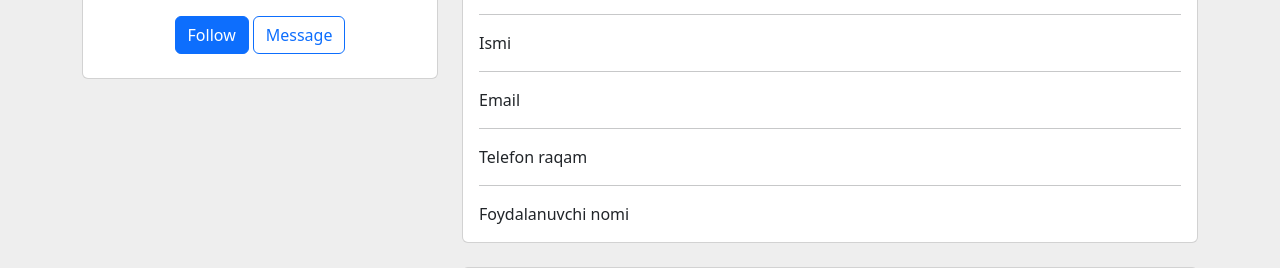
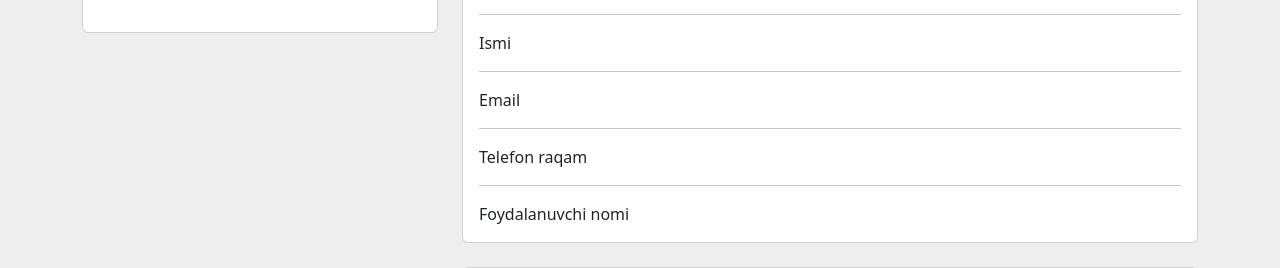
Before and after one commit to Arrow2004/phy-project, a Node server app: a page that uses views/user/profile.hbs in a window 1280 px wide. Shown: the part 163-431 px from the top of the page. Run offline with Node 20, Linux system fonts and the light colour scheme; some libraries are stand-ins or nearby versions.

Commit message:
bug-fixes-on-UI

```diff
--- a/controllers/authControllers.js
+++ b/controllers/authControllers.js
@@ -1,9 +1,9 @@
-const User =require('../models/userModel')
+const User = require('../models/userModel')
 const uploadImage = require('../utils/cloudinary')
 const getLoginPage =(req,res)=>{
     res.render('user/login',{
         title: 'Hisobga kirish',
-        regError: req.flash('loginError')
+        loginError: req.flash('loginError')
     })
 }
 const getRegisterPage =(req,res)=>{
@@ -26,7 +26,7 @@ const login = async (req,res)=>{
             }
         }else{
             req.flash('loginError',`Bunday foydalanuvchi topilmadi!!!`)
-                res.redirect('/auth/login')
+            res.redirect('/auth/login')
         }
 
     } catch (e) {
--- a/views/user/profile.hbs
+++ b/views/user/profile.hbs
@@ -7,12 +7,6 @@
             <img src="{{user.profilePic}}" alt="avatar"
               class="rounded-circle img-fluid" style="width: 150px;">
             <h5 class="my-3">{{user.firstName}} {{user.lastName}}</h5>
-            {{!-- <p class="text-muted mb-1"></p>
-            <p class="text-muted mb-4">Bay Area, San Francisco, CA</p> --}}
-            <div class="d-flex justify-content-center mb-2">
-              <button type="button" class="btn btn-primary">Follow</button>
-              <button type="button" class="btn btn-outline-primary ms-1">Message</button>
-            </div>
           </div>
         </div>
       </div>
```
